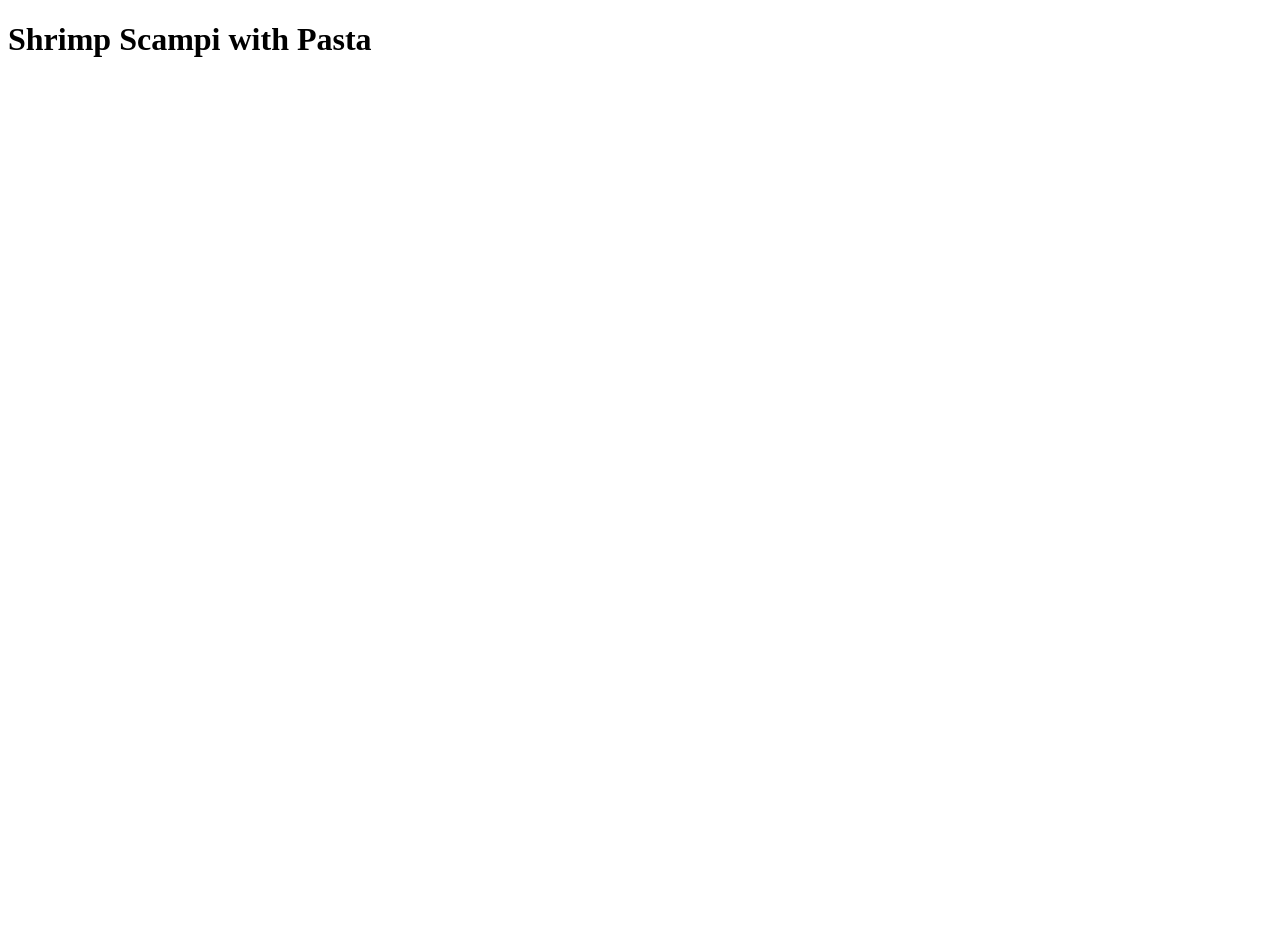
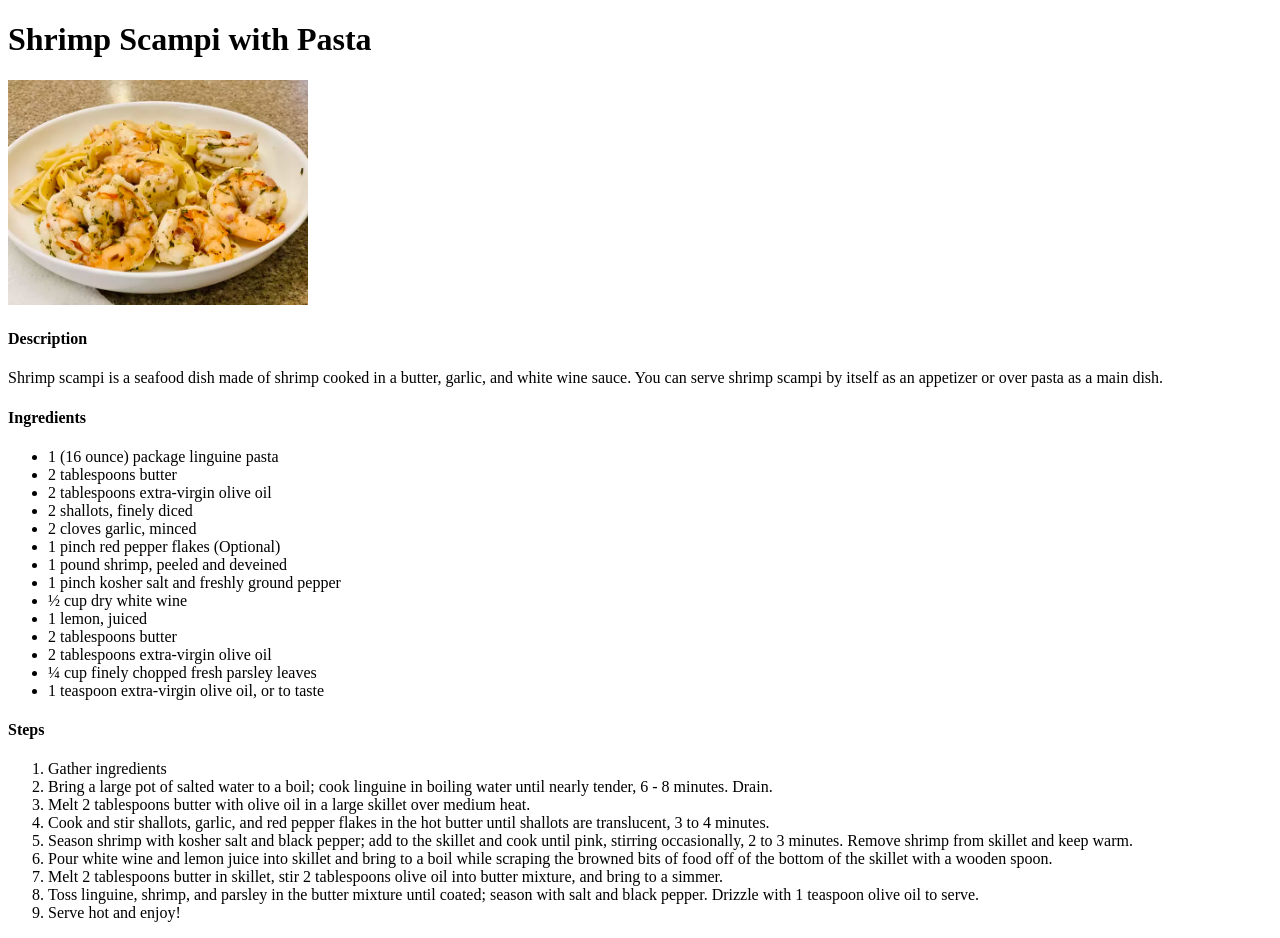
Before and after one commit to bigezwest/odin-recipes, a plain HTML site: page recipes/shrimp-scampi.html in a window 1280 px wide. Before the commit the page ends 800 px from the top, so only its background shows below. Drawn offline with Linux system fonts and the light colour scheme.

Commit message:
Add content for shrimp-scampi.html
Content Add; description, ingredients, steps

```diff
--- a/recipes/shrimp-scampi.html
+++ b/recipes/shrimp-scampi.html
@@ -7,5 +7,41 @@
 </head>
 <body>
     <h1>Shrimp Scampi with Pasta</h1>
+    <img src="../images/shr-scampi.webp" alt="A plate of shrimp scampi and pasta." width="300">
+
+    <h4>Description</h4>
+    <p>Shrimp scampi is a seafood dish made of shrimp cooked in a butter, garlic, and white wine sauce. You can serve shrimp scampi by itself as an appetizer or over pasta as a main dish.</p>
+
+    <h4>Ingredients</h4>
+    <ul>
+        <li>1 (16 ounce) package linguine pasta</li>
+        <li>2 tablespoons butter</li>
+        <li>2 tablespoons extra-virgin olive oil</li>
+        <li>2 shallots, finely diced</li>
+        <li>2 cloves garlic, minced</li>
+        <li>1 pinch red pepper flakes (Optional)</li>
+        <li>1 pound shrimp, peeled and deveined</li>
+        <li>1 pinch kosher salt and freshly ground pepper</li>
+        <li>½ cup dry white wine</li>
+        <li>1 lemon, juiced</li>
+        <li>2 tablespoons butter</li>
+        <li>2 tablespoons extra-virgin olive oil</li>
+        <li>¼ cup finely chopped fresh parsley leaves</li>
+        <li>1 teaspoon extra-virgin olive oil, or to taste</li>
+    </ul>
+
+    <h4>Steps</h4>
+    <ol>
+        <li>Gather ingredients</li>
+        <li>Bring a large pot of salted water to a boil; cook linguine in boiling water until nearly tender, 6 - 8 minutes.  Drain.</li>
+        <li>Melt 2 tablespoons butter with olive oil in a large skillet over medium heat.</li>
+        <li>Cook and stir shallots, garlic, and red pepper flakes in the hot butter until shallots are translucent, 3 to 4 minutes.</li>
+        <li>Season shrimp with kosher salt and black pepper; add to the skillet and cook until pink, stirring occasionally, 2 to 3 minutes.  Remove shrimp from skillet and keep warm.</li>
+        <li>Pour white wine and lemon juice into skillet and bring to a boil while scraping the browned bits of food off of the bottom of the skillet with a wooden spoon.</li>
+        <li>Melt 2 tablespoons butter in skillet, stir 2 tablespoons olive oil into butter mixture, and bring to a simmer.</li>
+        <li>Toss linguine, shrimp, and parsley in the butter mixture until coated; season with salt and black pepper. Drizzle with 1 teaspoon olive oil to serve.</li>
+        <li>Serve hot and enjoy!</li>
+    </ol>
+
 </body>
 </html>
```
